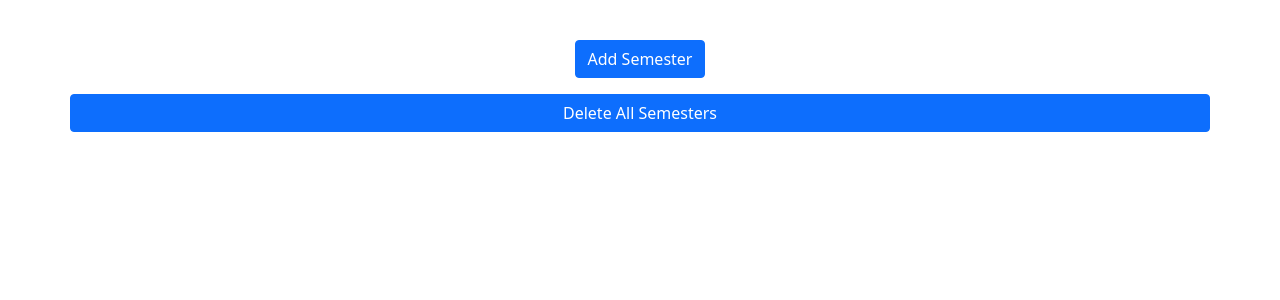
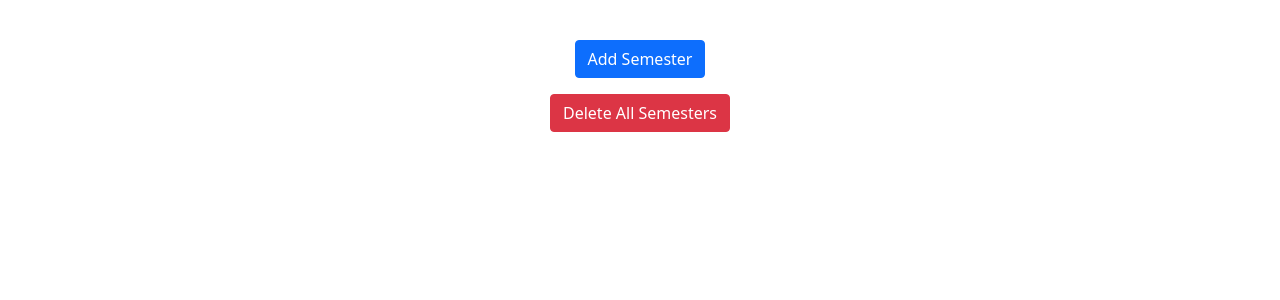
Before and after one commit to UD-CISC275-F21/ud-cis-scheduler-team-9, a React (Create React App) app: page / in a window 1280 px wide. Shown: the top 300 px of the page. Built offline with nearby package versions, Linux system fonts and the light colour scheme.

Commit message:
The delete-all-button is now smaller and red

```diff
--- a/src/App.tsx
+++ b/src/App.tsx
@@ -1,6 +1,6 @@
 import React, { useState } from "react";
 import "./App.css";
-import { Button, Container, Row } from "react-bootstrap";
+import { Container, Row } from "react-bootstrap";
 import { ControlPanel } from "./Components/ControlPanel";
 import { AddSemesterModal } from "./Components/AddSemesterModal";
 import { Semester } from "./interface/semester";
@@ -24,11 +24,10 @@ function App(): JSX.Element {
                 <br></br>
             </Row>
             <Row>
-                <ControlPanel showModal={setVisible}></ControlPanel>
+                <ControlPanel showModal={setVisible} deleteAllSemesters={deleteAllSemesters}></ControlPanel>
             </Row>
             <Row>
                 <AddSemesterModal addSemester={addSemester} setVisible={setVisible} visible={visible}></AddSemesterModal>
-                <Button className="button" id="delete-all-button" onClick = {() => deleteAllSemesters()}>Delete All Semesters</Button>
             </Row>
         </Container>
     );
--- a/src/Components/ControlPanel.tsx
+++ b/src/Components/ControlPanel.tsx
@@ -1,7 +1,7 @@
 import React from "react";
 import { Col, Row, Button } from "react-bootstrap";
 
-export function ControlPanel({showModal}: {showModal: (b:boolean)=>void}): JSX.Element{
+export function ControlPanel({showModal, deleteAllSemesters}: {showModal: (b:boolean)=>void, deleteAllSemesters: () => void}): JSX.Element{
 
     return (
         <Col data-testid="Control Panel">
@@ -12,12 +12,12 @@ export function ControlPanel({showModal}: {showModal: (b:boolean)=>void}): JSX.E
             </Row>
             <Row>
                 <Col>
-
+                    <Button className="button" data-testid="add-semester-button" id="add-semester-button" onClick={()=>showModal(true)}>Add Semester</Button>
                 </Col>
             </Row>
             <Row>
                 <Col>
-                    <Button className="button" data-testid="add-semester-button" id="add-semester-button" onClick={()=>showModal(true)}>Add Semester</Button>
+                    <Button className="button" variant="danger" id="delete-all-button" onClick = {() => deleteAllSemesters()}>Delete All Semesters</Button>
                 </Col>
             </Row>
         </Col>
```
